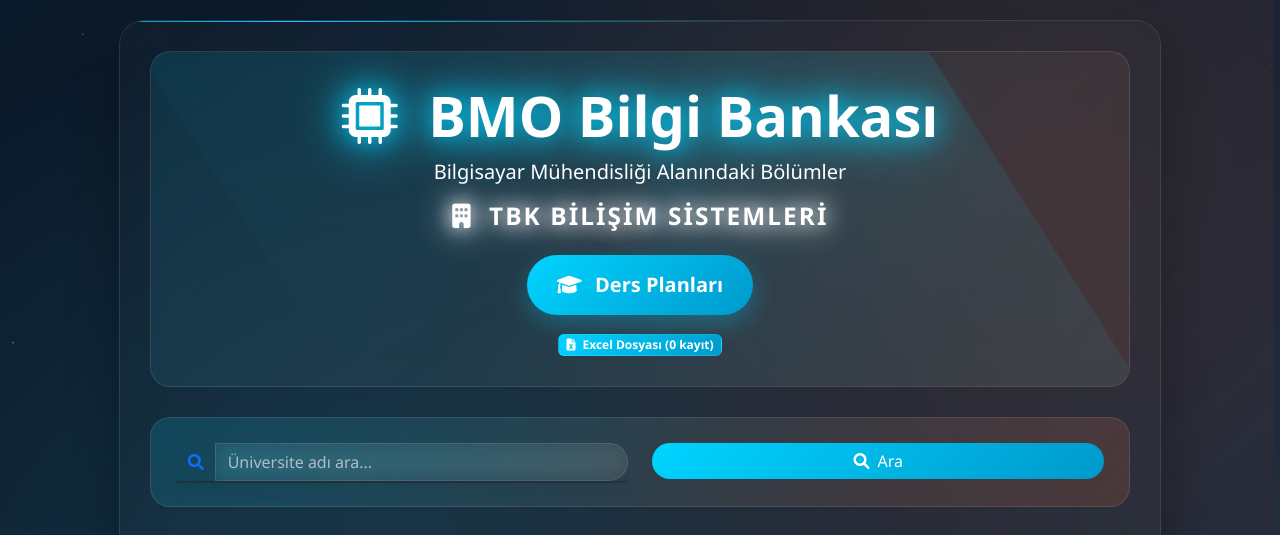
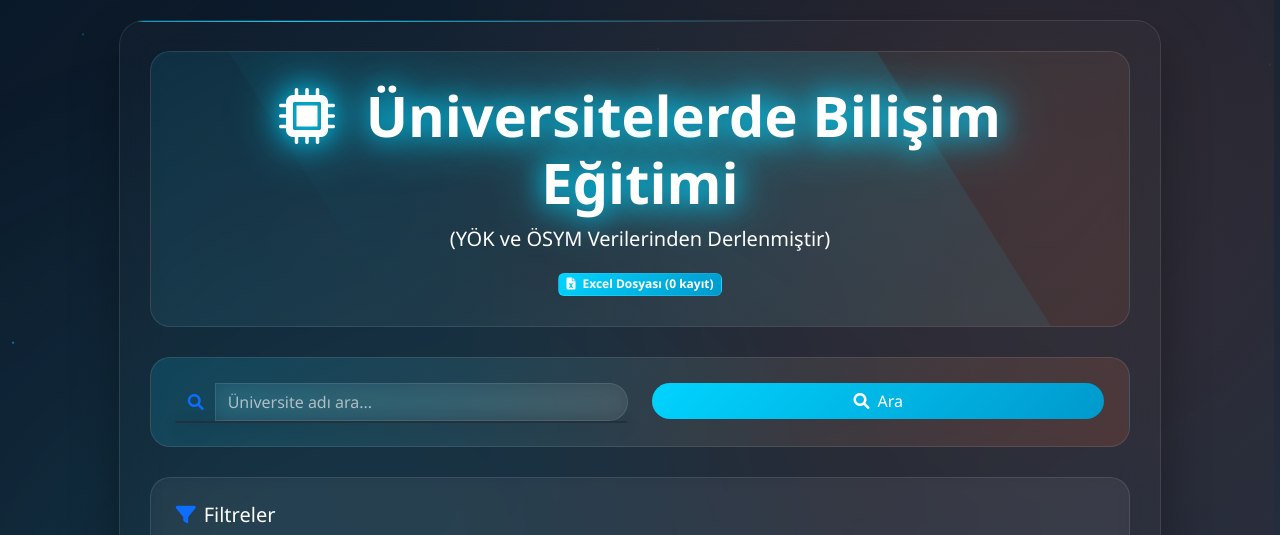
Before and after one commit to AhmetCanYuzbasi/website, a Flask app: page / in a window 1280 px wide. Shown: the top 535 px of the page. Run offline with Flask 3, Linux system fonts and the light colour scheme; data that the repository does not hold is empty.

Commit message:
Update index.html

```diff
--- a/templates/index.html
+++ b/templates/index.html
@@ -993,21 +993,20 @@
                         <div class="header-content text-center">
                             <h1 class="display-4 fw-bold title-glow">
                                 <i class="fas fa-microchip me-3"></i>
-                                BMO Bilgi Bankası
+                                Üniversitelerde Bilişim Eğitimi
                             </h1>
-                            <p class="lead mb-0">Bilgisayar Mühendisliği Alanındaki Bölümler</p>
-                            <h2 class="company-name-glow">
-                                <i class="fas fa-building me-2"></i>
-                                TBK BİLİŞİM SİSTEMLERİ
-                            </h2>
+                            <p class="lead mb-0">(YÖK ve ÖSYM Verilerinden Derlenmiştir)</p>
+
 
                             <!-- Ders Planları Butonu -->
+                            <!--
                             <div class="mt-4">
                                 <a href="/ders-planlari" class="btn btn-primary btn-lg ders-planlari-btn">
                                     <i class="fas fa-graduation-cap me-2"></i>
                                     Ders Planları
                                 </a>
                             </div>
+                            -->
 
                             <!-- Data Source Status -->
                             <div id="dataSourceStatus" class="mt-3">
```
